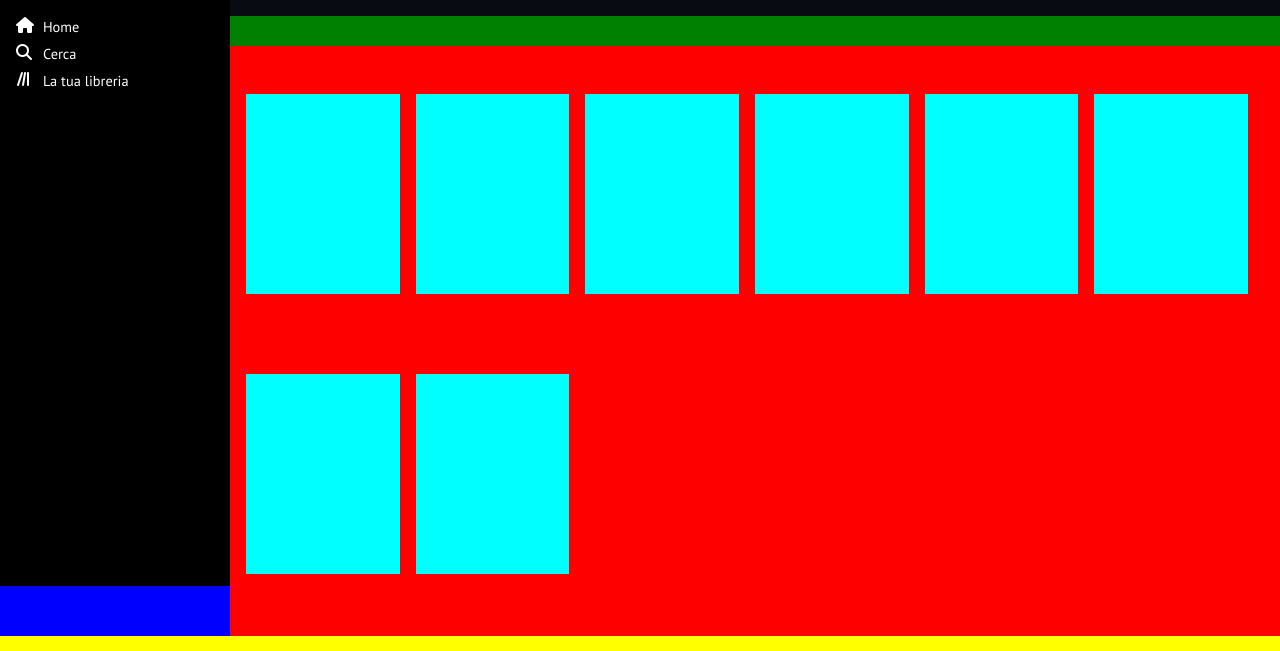
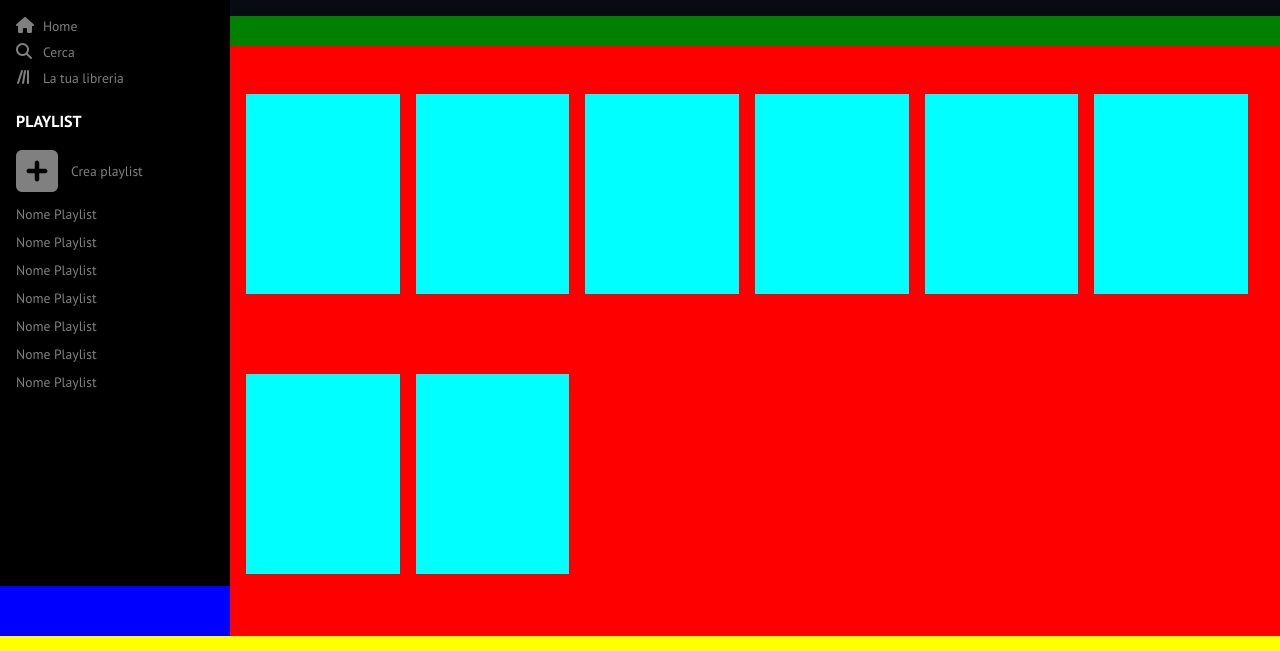
Before and after one commit to AndreaFumagalli4/html-css-spotifyweb, a plain HTML site: page index.html in a window 1280 px wide. Shown: the part 64-715 px from the top of the page. Drawn offline with Linux system fonts and the light colour scheme; a web font is replaced by a local one.

Commit message:
add section top header

```diff
--- a/css/style.css
+++ b/css/style.css
@@ -31,7 +31,7 @@ ul{
 }
 
 :root{
-
+    --main-color: white;
 }
 
 /* css header */
@@ -40,6 +40,7 @@ header{
     background-color: black;
     height: calc(100vh - 100px);
     width: 230px;
+    color: gray;
 
 }
 
@@ -52,7 +53,7 @@ section#section-top-header img{
 }
 
 section#section-top-header ul{
-    margin-top: 1rem;
+    margin: 1rem 0;
 }
 
 section#section-top-header ul>li{
@@ -64,11 +65,25 @@ section#section-top-header li i{
 }
 
 section#section-top-header li span.text{
-    font-size: .9rem;
+    font-size: .85rem;
 }
 
 section#section-top-header li i{
     margin-right: .2rem;
+}
+
+section#section-top-header p{
+    text-transform: uppercase;
+    font-weight: bold;
+    color: var(--main-color);
+}
+
+section#section-top-header ul li#made-playlist{
+    align-items: center;
+}
+
+li#made-playlist span.text{
+    margin-left: 1.75rem;
 }
 
 section#section-bottom-header{
--- a/index.html
+++ b/index.html
@@ -45,6 +45,53 @@
                         </li>
                     </ul>
 
+                    <p>
+                        Playlist
+                    </p>
+
+                    <ul id="playlist">
+                        <li id="made-playlist" class="flex">
+                            <i class="fa-sharp fa-solid fa-square-plus fa-3x"></i>
+                            <span class="text">
+                                Crea playlist
+                            </span>
+                        </li>
+                        <li>
+                            <span class="text">
+                                Nome Playlist
+                            </span>
+                        </li>
+                        <li>
+                            <span class="text">
+                                Nome Playlist
+                            </span>
+                        </li>
+                        <li>
+                            <span class="text">
+                                Nome Playlist
+                            </span>
+                        </li>
+                        <li>
+                            <span class="text">
+                                Nome Playlist
+                            </span>
+                        </li>
+                        <li>
+                            <span class="text">
+                                Nome Playlist
+                            </span>
+                        </li>
+                        <li>
+                            <span class="text">
+                                Nome Playlist
+                            </span>
+                        </li>
+                        <li>
+                            <span class="text">
+                                Nome Playlist
+                            </span>
+                        </li>
+                    </ul>
                 </section>
 
                 <section id="section-bottom-header">
```
